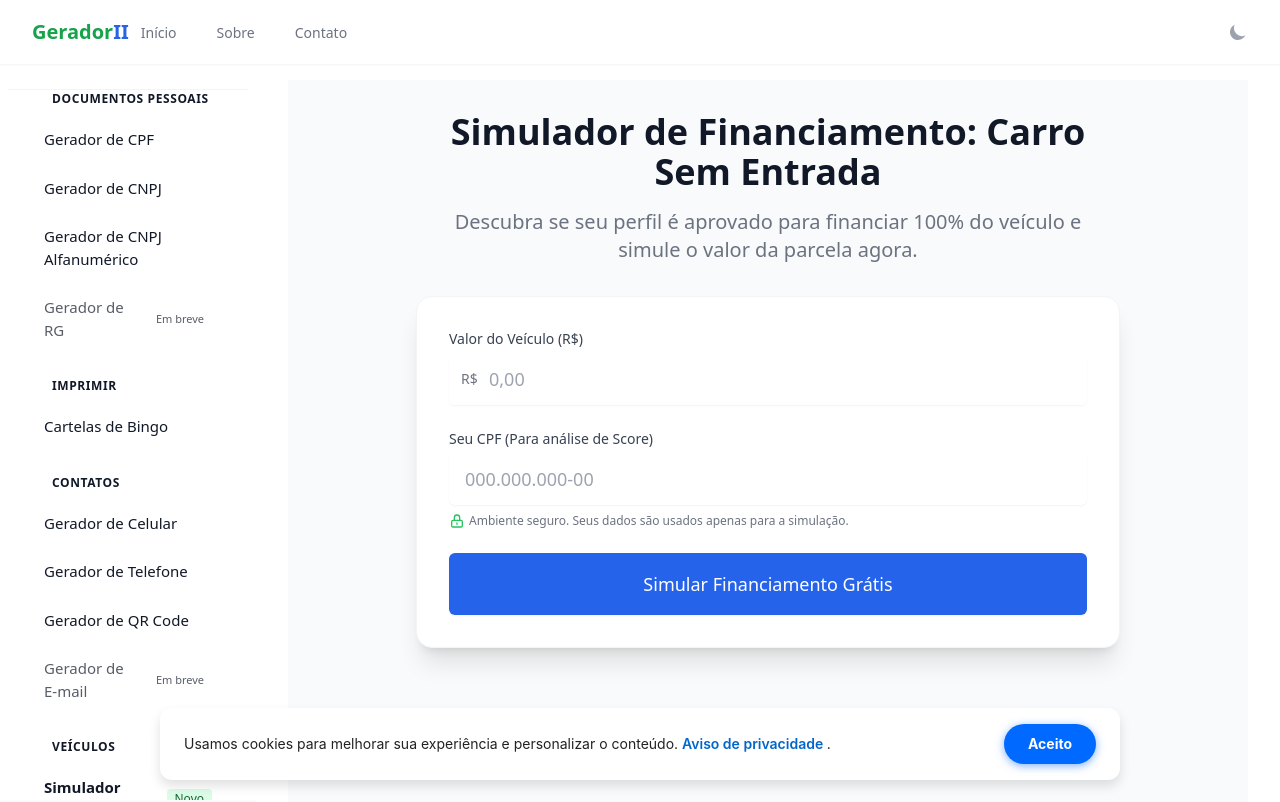
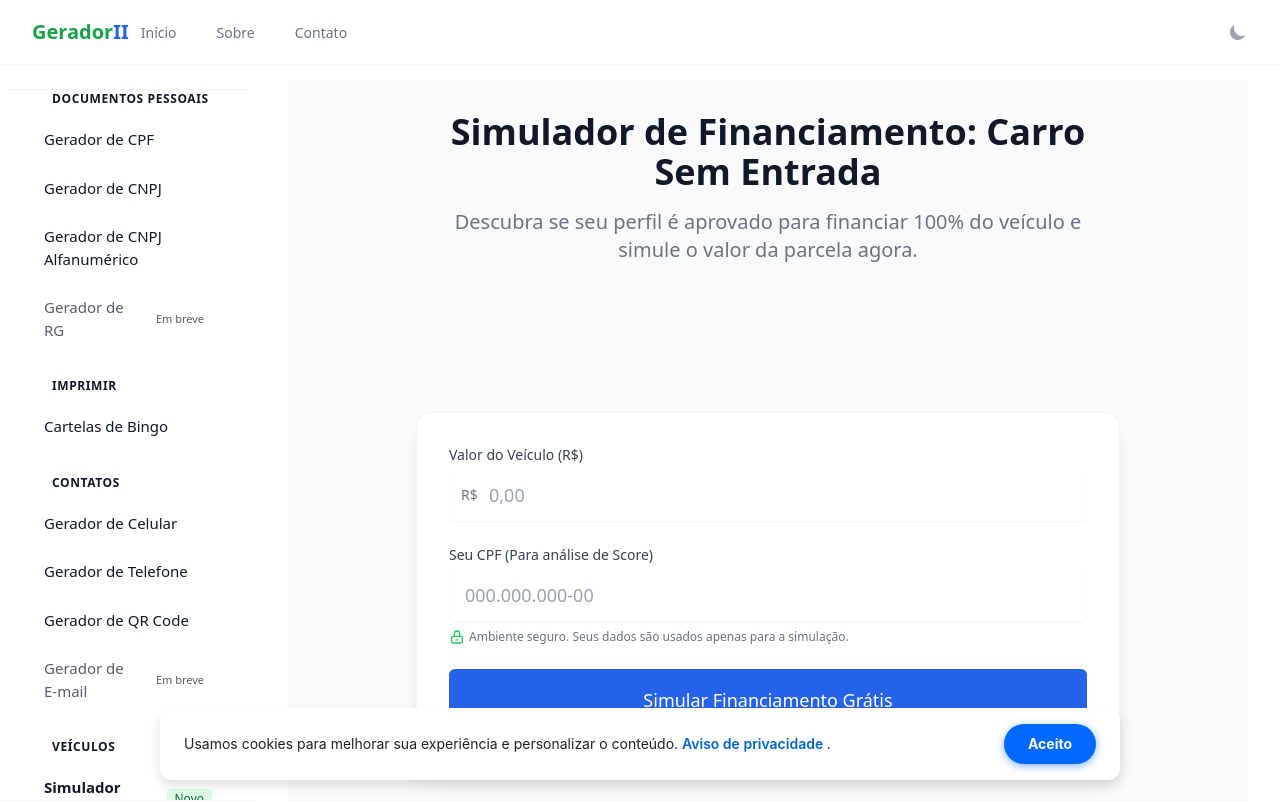
Before and after one commit to silasstoned47/gerador, a Nuxt app: page /financiamento-veiculos-sem-entrada in a window 1280 px wide. Shown: the top 802 px of the page. Built offline with nearby package versions, Linux system fonts and the light colour scheme.

Commit message:
block ajustado

```diff
--- a/pages/financiamento-veiculos-sem-entrada.vue
+++ b/pages/financiamento-veiculos-sem-entrada.vue
@@ -16,6 +16,8 @@
         </p>
       </div>
 
+     <!-- AdSense Middle -->
+      <AdSense adSlot="6441683637" />
 
       <!-- Simulator Card -->
       <div class="bg-white shadow-xl rounded-2xl overflow-hidden border border-gray-100 mb-8">
@@ -150,8 +152,7 @@
         </div>
       </div>
 
-      <!-- AdSense Middle -->
-      <AdSense adSlot="6441683637" />
+
 
       <!-- SEO Content -->
       <div class="prose prose-blue max-w-none mt-12 bg-white p-6 rounded-xl shadow-sm">
```
